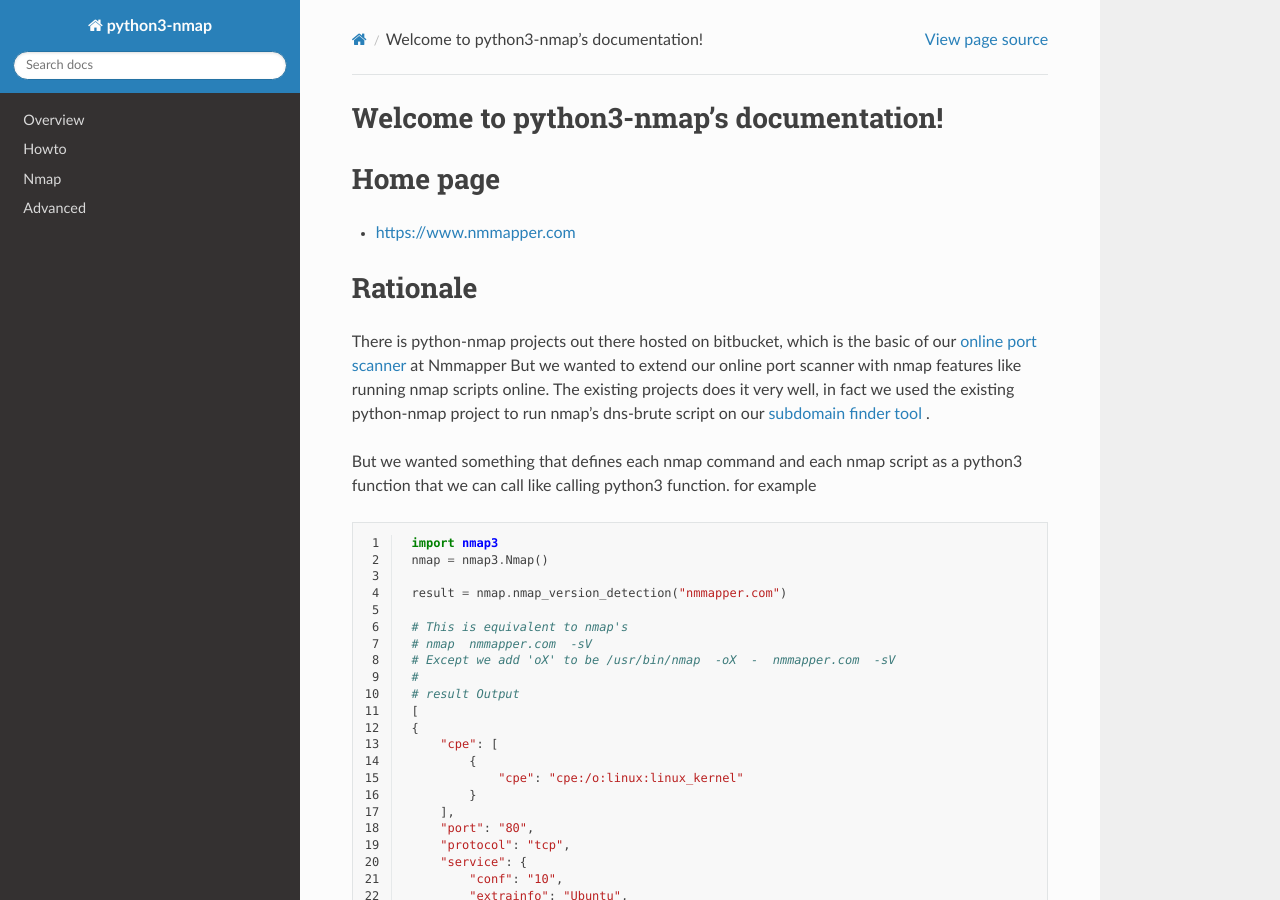
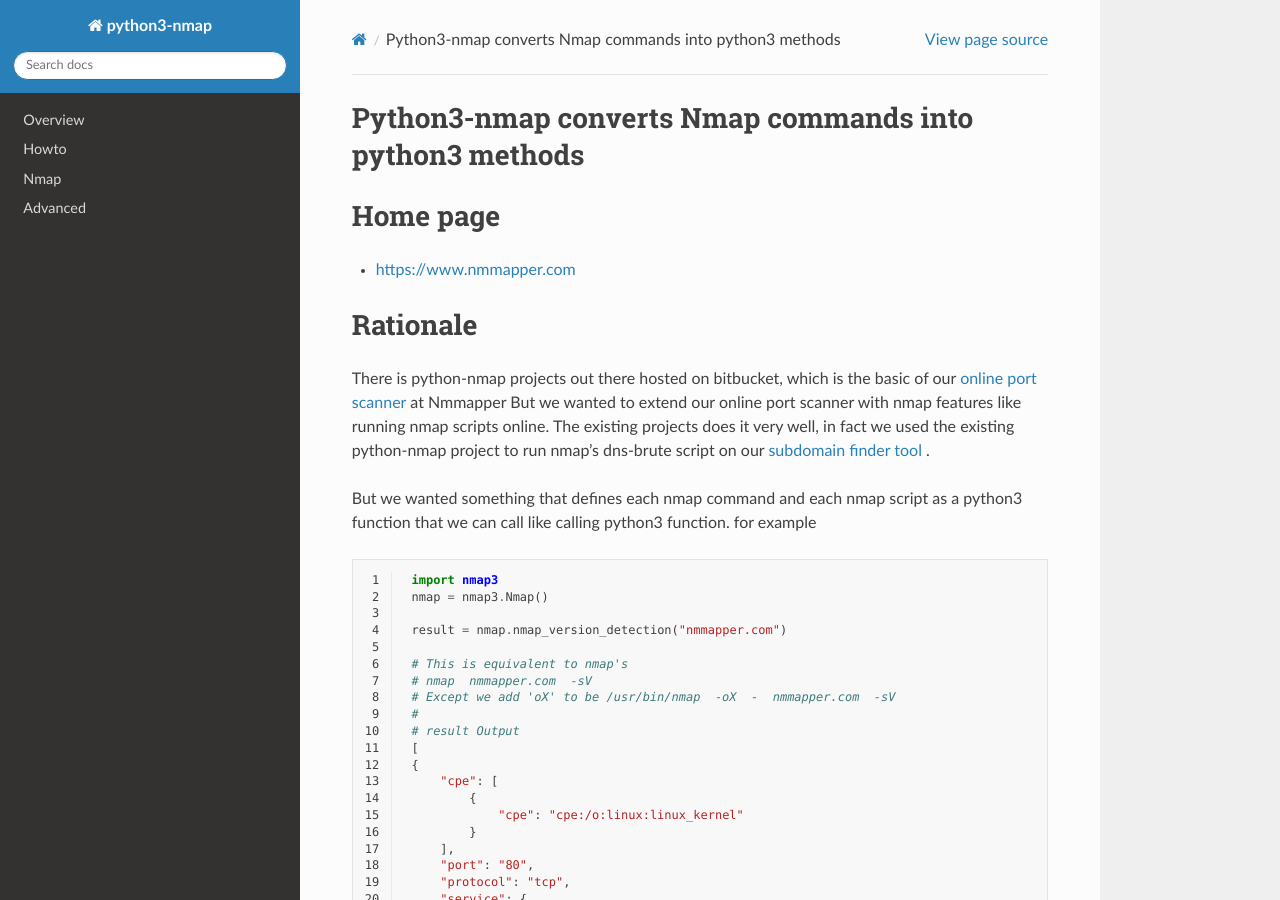
Before and after one commit to nmmapper/python3-nmap, a Sphinx documentation site: the page built from docs/index.rst, in a window 1280 px wide and 900 px high. Built offline with Sphinx 7.4.7 and the Read the Docs theme 2.0.0, drawn with Linux system fonts in a browser that asks for light colours; pages that are not in the unit, such as notebooks, are missing from menus.

Commit message:
Doc updates

```diff
--- a/docs/index.rst
+++ b/docs/index.rst
@@ -1,10 +1,9 @@
-.. python3-nmap documentation master file, created by
-   sphinx-quickstart on Thu Dec  5 12:49:59 2019.
-   You can adapt this file completely to your liking, but it should at least
-   contain the root `toctree` directive.
+.. meta::
+    :description lang=en:
+        Python3-nmap converts Nmap commands into python3 methods making it very easy to use nmap in any of your python pentesting projects
 
-Welcome to python3-nmap's documentation!
-========================================
+Python3-nmap converts Nmap commands into python3 methods
+========================================================
 
 .. toctree::
    :maxdepth: 2
```
